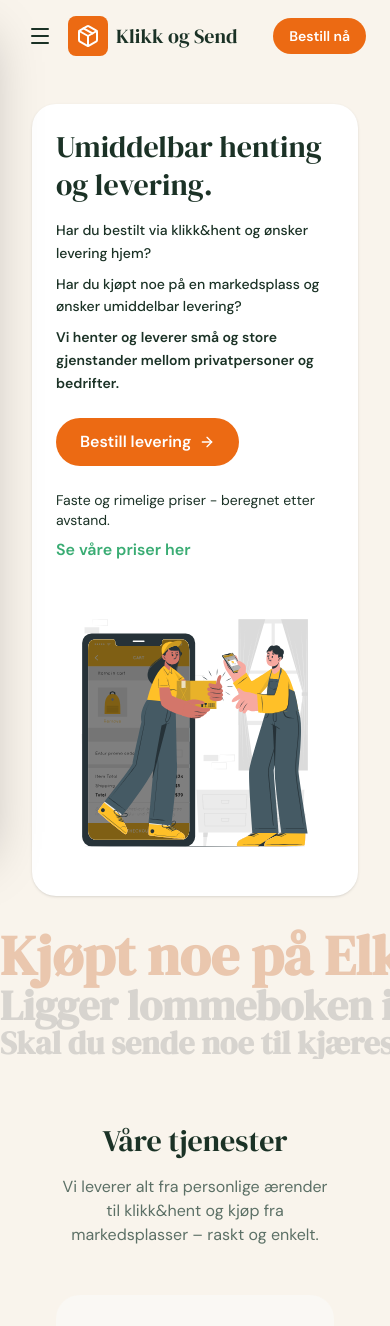
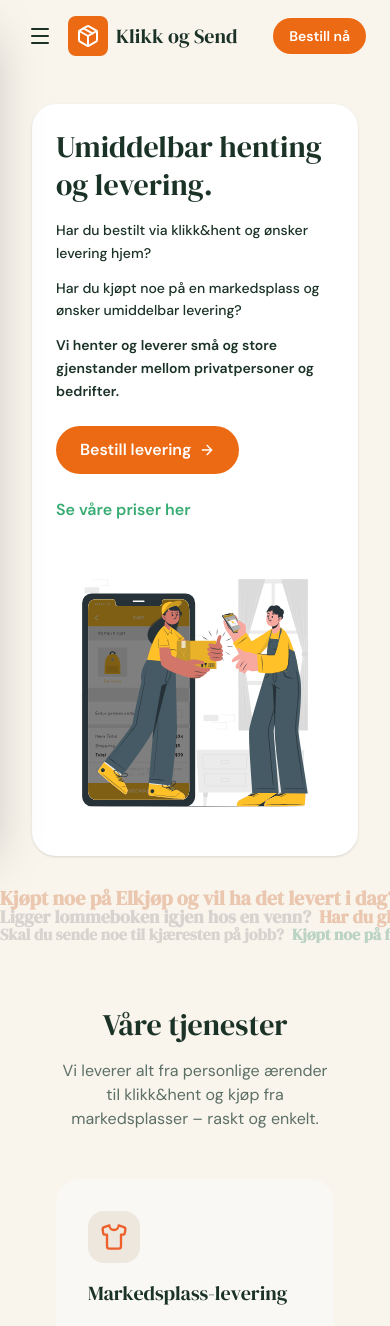
Before and after one commit to moreamakaveli-cyber/klikk-send-live, a Next.js app: page / in a window 390 px wide. Shown: the top 1326 px of the page. Built offline with nearby package versions, Linux system fonts and the light colour scheme.

Commit message:
Optimaliser mobilversjon: forenkle HeroSection, sentrer ikoner i HowItWorks, fiks spørsmål-seksjon for å vise all tekst

```diff
--- a/app/components/HeroSection.tsx
+++ b/app/components/HeroSection.tsx
@@ -27,7 +27,7 @@
             </div>
 
             {/* Description - Mobile */}
-            <div className="md:hidden text-sm mb-6 leading-relaxed space-y-2" style={{ color: 'hsl(150, 30%, 15%)', fontFamily: 'var(--font-sans), sans-serif' }}>
+            <div className="md:hidden text-sm mb-6 leading-relaxed space-y-3" style={{ color: 'hsl(150, 30%, 15%)', fontFamily: 'var(--font-sans), sans-serif' }}>
               <p className="font-medium">Har du bestilt via klikk&hent og ønsker levering hjem?</p>
               <p className="font-medium">Har du kjøpt noe på en markedsplass og ønsker umiddelbar levering?</p>
               <p className="font-semibold">Vi henter og leverer små og store gjenstander mellom privatpersoner og bedrifter.</p>
@@ -45,7 +45,7 @@
 
             {/* Pricing text and button */}
             <div className="space-y-2 md:space-y-4" style={{ fontFamily: 'var(--font-sans), sans-serif' }}>
-              <p className="text-sm md:text-base" style={{ color: 'hsl(150, 30%, 15%)' }}>
+              <p className="hidden md:block text-base" style={{ color: 'hsl(150, 30%, 15%)' }}>
                 Faste og rimelige priser - beregnet etter avstand.
               </p>
               <Link href="/priser" className="inline-block font-semibold text-base md:text-lg lg:text-xl transition-colors hover:opacity-80" style={{ color: 'hsl(150, 50%, 45%)' }}>
--- a/app/components/HowItWorks.tsx
+++ b/app/components/HowItWorks.tsx
@@ -112,13 +112,15 @@
           width: '100vw',
           margin: '0',
           padding: '0',
-          overflow: 'hidden',
+          overflowX: 'auto',
+          overflowY: 'hidden',
           position: 'relative',
           left: '50%',
           transform: 'translateX(-50%)',
+          WebkitOverflowScrolling: 'touch',
         }}
       >
-        {/* Line 1: Large - 56px */}
+        {/* Line 1: Large - responsive font sizes */}
         <div
           className="line line-1"
           style={{
@@ -129,7 +131,7 @@
             lineHeight: '1',
             margin: '0',
             padding: '0',
-            fontSize: '56px',
+            fontSize: 'clamp(20px, 4vw, 56px)',
           }}
         >
           {line1Questions.map((item, idx) => (
@@ -139,7 +141,7 @@
               style={{
                 fontFamily: 'var(--font-serif), serif',
                 color: item.color,
-                marginRight: '1.5rem',
+                marginRight: 'clamp(0.5rem, 2vw, 1.5rem)',
               }}
             >
               {item.text}
@@ -147,7 +149,7 @@
           ))}
         </div>
 
-        {/* Line 2: Medium - 42px */}
+        {/* Line 2: Medium - responsive font sizes */}
         <div
           className="line line-2"
           style={{
@@ -158,7 +160,7 @@
             lineHeight: '1',
             margin: '0',
             padding: '0',
-            fontSize: '42px',
+            fontSize: 'clamp(18px, 3.5vw, 42px)',
           }}
         >
           {line2Questions.map((item, idx) => (
@@ -168,7 +170,7 @@
               style={{
                 fontFamily: 'var(--font-serif), serif',
                 color: item.color,
-                marginRight: '1.2rem',
+                marginRight: 'clamp(0.5rem, 1.5vw, 1.2rem)',
               }}
             >
               {item.text}
@@ -176,7 +178,7 @@
           ))}
         </div>
 
-        {/* Line 3: Smaller - 32px */}
+        {/* Line 3: Smaller - responsive font sizes */}
         <div
           className="line line-3"
           style={{
@@ -187,7 +189,7 @@
             lineHeight: '1',
             margin: '0',
             padding: '0',
-            fontSize: '32px',
+            fontSize: 'clamp(16px, 3vw, 32px)',
           }}
         >
           {line3Questions.map((item, idx) => (
@@ -197,7 +199,7 @@
               style={{
                 fontFamily: 'var(--font-serif), serif',
                 color: item.color,
-                marginRight: '1rem',
+                marginRight: 'clamp(0.5rem, 1vw, 1rem)',
               }}
             >
               {item.text}
```
